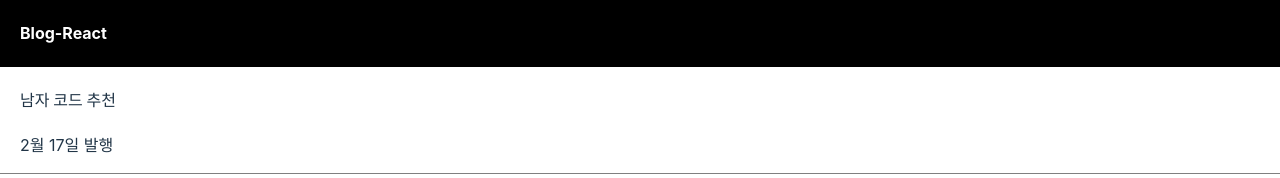
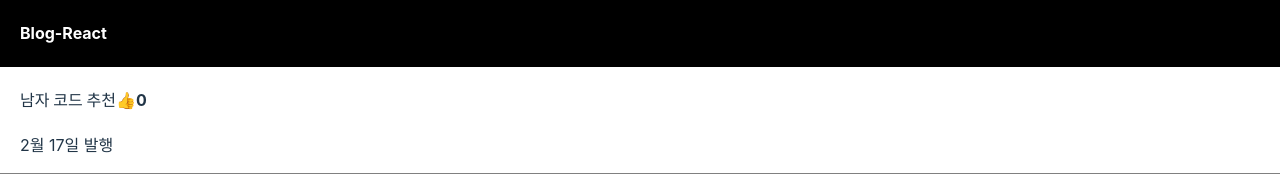
Before and after one commit to yyyenaak/bolgreact, a React (Vite) app: page / in a window 1280 px wide. Shown: the top 178 px of the page. Built offline with nearby package versions, Linux system fonts and the light colour scheme.

Commit message:
좋아요기능( log 기능)

```diff
--- a/src/App.jsx
+++ b/src/App.jsx
@@ -1,4 +1,4 @@
-/* eslint-disable no-unused-vars */
+/* eslint-disable no-unused-vars */ //lint 에러 무시시
 import { useState } from "react";
 import "./App.css";
 
@@ -10,13 +10,25 @@ function App() {
     "파이썬 독학",
   ]); //재랜더링시 useState를 사용
 
+  let [좋아요, 좋아요변경] = useState(0);
+
   return (
     <div className="App">
       <div className="black-nav">
         <h4>Blog-React</h4>
       </div>
       <div className="list">
-        <h4>{글제목[0]}</h4>
+        <h4>
+          {글제목[0]}
+          <span
+            onClick={() => {
+              좋아요변경(1);
+            }}
+          >
+            👍
+          </span>
+          {좋아요}
+        </h4>
         <p>2월 17일 발행</p>
       </div>
       <div className="list">
```
